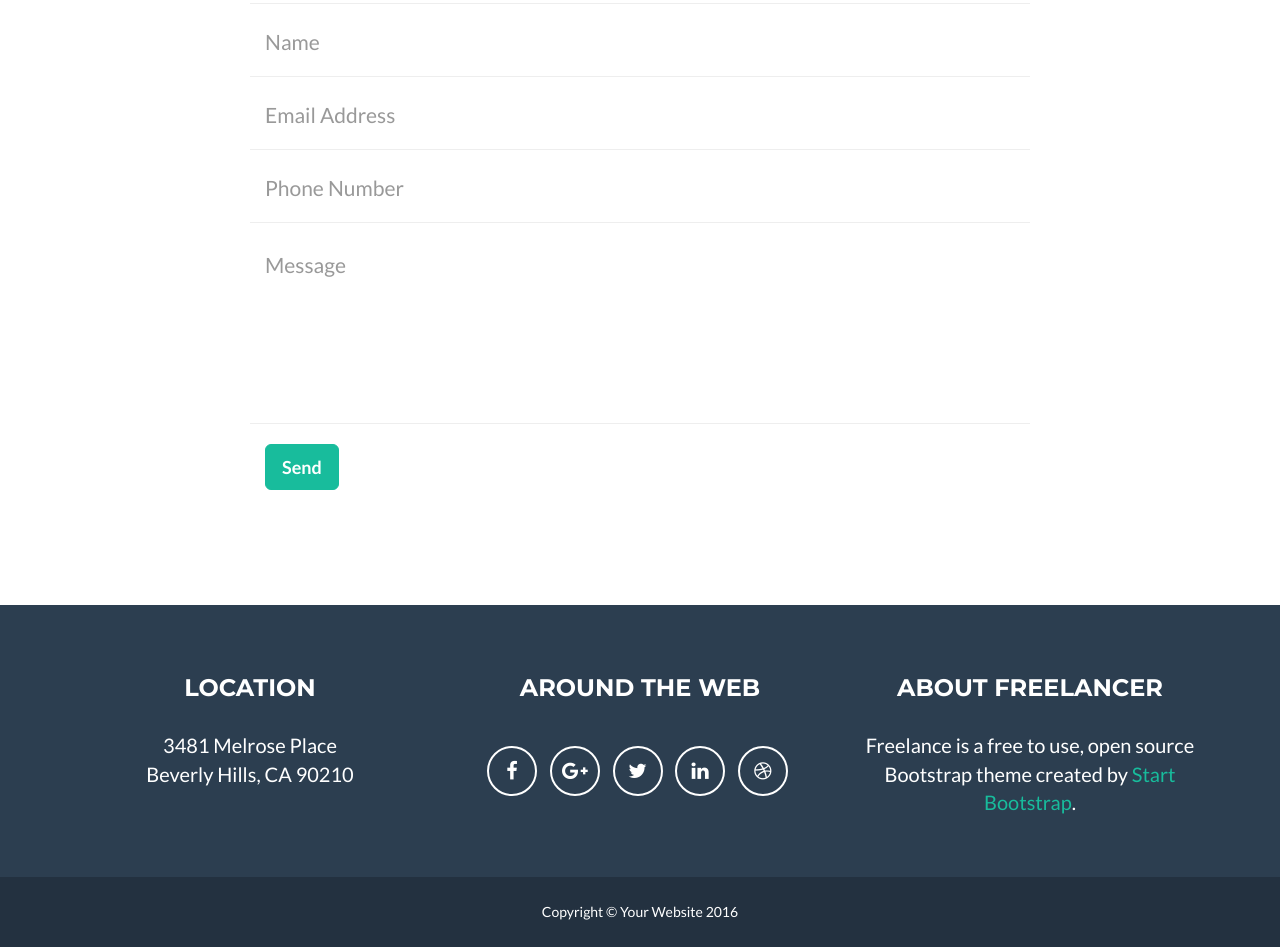
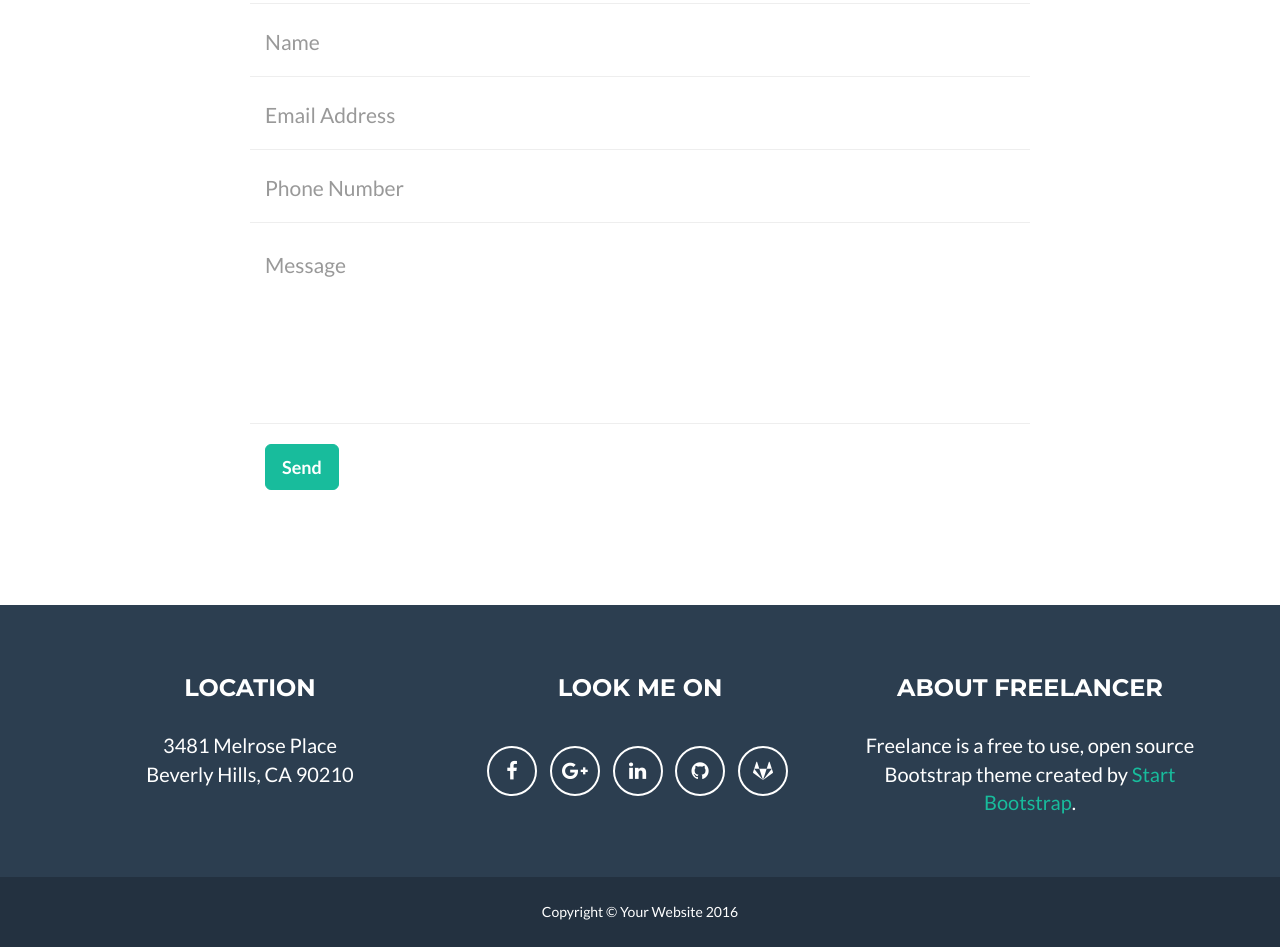
Before and after one commit to vipin14119/vipin14119.github.io, a website: page index.html in a window 1280 px wide. Shown: the part 3699-4646 px from the top of the page. Drawn offline with nearby package versions, Linux system fonts and the light colour scheme; animation ran at ten frames a second.

Commit message:
added real social links

```diff
--- a/index.html
+++ b/index.html
@@ -368,22 +368,22 @@
                         <br>Beverly Hills, CA 90210</p>
                 </div>
                 <div class="footer-col col-md-4">
-                    <h3>Around the Web</h3>
+                    <h3>Look me on</h3>
                     <ul class="list-inline">
                         <li>
-                            <a href="#" class="btn-social btn-outline"><i class="fa fa-fw fa-facebook"></i></a>
+                            <a target="_blank" href="https://www.facebook.com/chaudhary.volt" class="btn-social btn-outline"><i class="fa fa-fw fa-facebook"></i></a>
                         </li>
                         <li>
-                            <a href="#" class="btn-social btn-outline"><i class="fa fa-fw fa-google-plus"></i></a>
+                            <a target="_blank" href="https://plus.google.com/u/1/+VipinChaudhary14119" class="btn-social btn-outline"><i class="fa fa-fw fa-google-plus"></i></a>
                         </li>
                         <li>
-                            <a href="#" class="btn-social btn-outline"><i class="fa fa-fw fa-twitter"></i></a>
+                            <a target="_blank" href="https://www.linkedin.com/in/vipin-chaudhary-7852b9a5/" class="btn-social btn-outline"><i class="fa fa-fw fa-linkedin"></i></a>
                         </li>
                         <li>
-                            <a href="#" class="btn-social btn-outline"><i class="fa fa-fw fa-linkedin"></i></a>
+                            <a target="_blank" href="https://github.com/vipin14119" class="btn-social btn-outline"><i class="fa fa-fw fa-github"></i></a>
                         </li>
                         <li>
-                            <a href="#" class="btn-social btn-outline"><i class="fa fa-fw fa-dribbble"></i></a>
+                            <a target="_blank" href="https://gitlab.com/vipin14119" class="btn-social btn-outline"><i class="fa fa-fw fa-gitlab"></i></a>
                         </li>
                     </ul>
                 </div>
```
